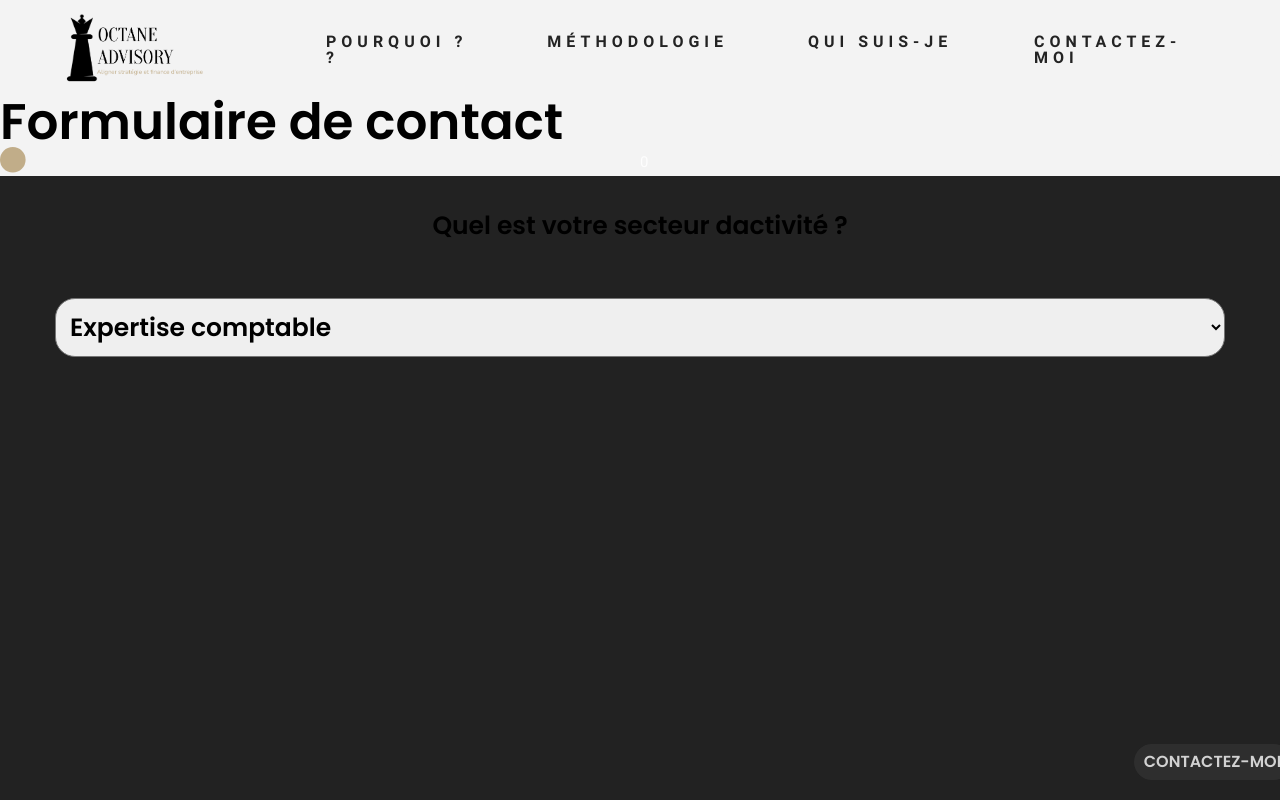
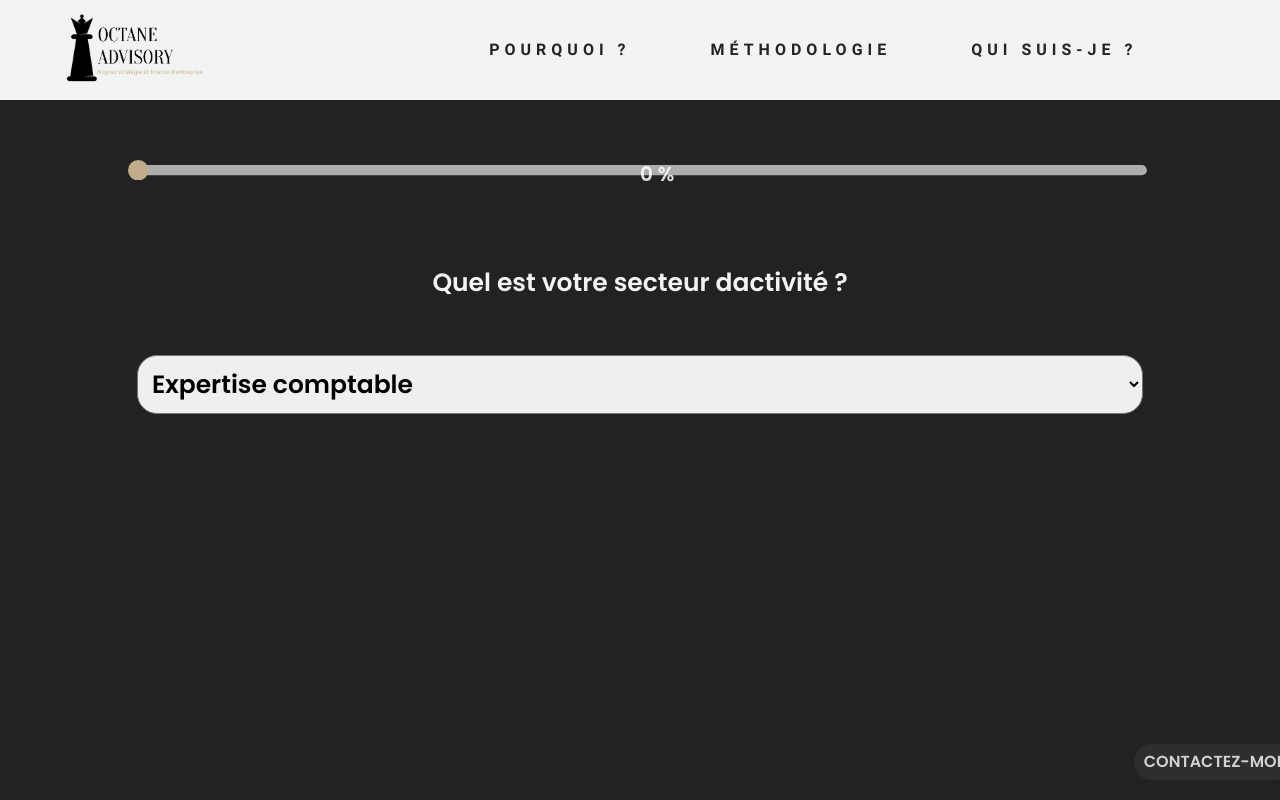
Before and after one commit to axiomdev/octaneadvisory, a React (Create React App) app: page /contact in a window 1280 px wide. Built offline with nearby package versions, Linux system fonts and the light colour scheme.

Commit message:
feat(contact) dynamic form

```diff
--- a/src/assets/css/App.css
+++ b/src/assets/css/App.css
@@ -54,8 +54,10 @@
 
 .p-absolute {
   position: absolute;
-  top: 55px;
+  top: 0px;
   left: 50%;
+  font-family: "Poppins Semi Bold";
+  font-size: 20px;
 }
 
 body {
@@ -88,6 +90,10 @@ h4 {
   font-family: "Poppins Semi Bold";
     font-size: 20px;
     letter-spacing: 2px;
+}
+
+input:focus, textarea:focus, select:focus{
+  outline: none;
 }
 
 .card-step-items h4 {
@@ -363,9 +369,8 @@ footer {
 }
 
 .contact-top {
-  margin-top: 97px;
+  margin-top: 120px;
   position: fixed;
-  background: #F3F3F3;
   left: 0;
   right: 0;
   z-index: 100;
@@ -376,11 +381,32 @@ footer {
 }
 
 .steps {
-  height: 600px;
   position: relative;
   top: 173px;
-  overflow: hidden;
+}
 
+.input {
+  width: 94%;
+  padding: 10px;
+  border-radius: 15px;
+  border: none;
+  font-family: "Poppins Semi Bold";
+  font-size: 25px;
+}
+
+.step-question .button-input {
+
+  margin-top: 10px;
+  width: 40%;
+  background: var(--primary-color);
+    border-radius: 30px;
+    font-family: "Poppins Semi Bold";
+    height: 50px;
+    text-decoration: none;
+    text-transform: uppercase;
+    border: none;
+    color: #F3F3F3;
+    cursor: pointer;
 }
 
 .card-step-desktop {
@@ -439,6 +465,16 @@ footer {
   border: 1px solid #C1AD89;
 }
 
+.contact-me-desktop {
+  display: none;
+}
+
+label {
+  color: #F3F3F3;
+}
+
+
+
 @media (min-width: 1000px) {
   header {
     padding-left: 60px;
@@ -496,11 +532,30 @@ footer {
     margin-top: 200px;
   }
 
+  .line-percent {
+    width: 80%;
+    margin: auto;
+  }
 
+
+  .contact-top {
+margin-top: 160px;
+  }
+
+  .steps {
+    top: 230px;
+  }
 
   .photo-me {
     width: 15%;
   }
 
+  .step-question select {
+    width: 86%;
+  }
+
+  .input {
+    width: 85%;
+  }
 
 }
--- a/src/components/Header.jsx
+++ b/src/components/Header.jsx
@@ -41,7 +41,7 @@ function Header() {
 					</a>
 
 				</div>
-				<Link class="link-nav" to="/contact">
+				<Link class="link-nav contact-me-desktop" to="/contact">
 						Contactez-moi
 					</Link>
 			</header>
--- a/src/pages/Contact.jsx
+++ b/src/pages/Contact.jsx
@@ -1,25 +1,12 @@
-import logo from "../assets/images/octane-logo.png";
-import background from "../assets/images/home-background.jpeg";
-import schema1 from "../assets/images/schema-1.png";
-import firstStep from "../assets/images/first-step-1.png";
 import "../assets/css/App.css";
-import Typed from "react-typed";
-import Hamburger from "hamburger-react";
 import { useEffect, useRef, useState } from "react";
-import { Line, Circle } from "rc-progress";
-import { Routes, Route, Outlet, Link } from "react-router-dom";
-import { useCallback } from "react";
+import { Line } from "rc-progress";
 
 function Contact() {
-	const [isOpen, setOpen] = useState(false);
-
 	const [percent, setPercent] = useState(0);
 	const [stepLevel, setStepLevel] = useState(1);
-	const bottomRef = useRef();
 	const [steps, setSteps] = useState([]);
-	const handleScroll = useCallback(() => {
-		console.log("scrolling")
-	  }, [])
+	const messagesEndRef = useRef(null);
 
 	useEffect(() => {
 		setSteps((current) => [
@@ -108,32 +95,35 @@ function Contact() {
 		]);
 	}, [setSteps]);
 
-	bottomRef.current?.scrollIntoView({
-		behavior: "smooth",
+	const scrollToBottom = () => {
+		messagesEndRef.current.scrollIntoView({ behavior: "smooth" });
+	};
 
-	});
+	useEffect(scrollToBottom, [stepLevel]);
 
 	return (
 		<div className="p-relative margin-left-right">
 			<div className="contact-top">
-				<h1>Formulaire de contact</h1>
-
-				<div>
+				<div className="line-percent">
 					<Line
 						percent={percent}
 						strokeWidth={2}
 						strokeColor="#C1AD89"
-						trailColor="#F3F3F3"
+						trailColor="#adadad"
 						strokeLinecap="round"
 					/>
-					<p className="p-absolute">{Math.round(percent)}</p>
+					<p className="p-absolute">{Math.round(percent)} %</p>
 				</div>
 			</div>
 			<div className="steps">
 				{steps.map((step, index) => {
 					if (step.type == "select" && step.class == "block") {
 						return (
-							<div key={step.id} className={"step " + step.class}>
+							<div
+								key={step.id}
+								id={`step-${step.id}`}
+								className={"step " + step.class}
+							>
 								<div className="step-question">
 									<label>{step.question}</label>
 									<select
@@ -152,24 +142,35 @@ function Contact() {
 						);
 					} else if (step.type == "input" && step.class == "block") {
 						return (
-							<div key={step.id} className={"step " + step.class}>
+							<div
+								key={step.id}
+								id={`step-${step.id}`}
+								className={"step " + step.class}
+							>
 								<div className="step-question">
 									<label>{step.question}</label>
-									<input
-										onChange={() => {
-											setPercent(((index + 1) / steps.length) * 100);
-											setStepLevel(step.id);
-											steps[index + 1].class = "block";
-										}}
-									/>
+
+										<input className="input" />
+										<button
+										className="button-input"
+											onClick={() => {
+												scrollToBottom();
+												setPercent(((index + 1) / steps.length) * 100);
+												setStepLevel(step.id);
+												steps[index + 1].class = "block";
+											}}
+										>
+											{" "}
+											Suivant{" "}
+										</button>
+
 								</div>
 							</div>
 						);
 					}
 				})}
-<div ref={bottomRef} />
+				<div ref={messagesEndRef} />
 			</div>
-
 		</div>
 	);
 }
```
